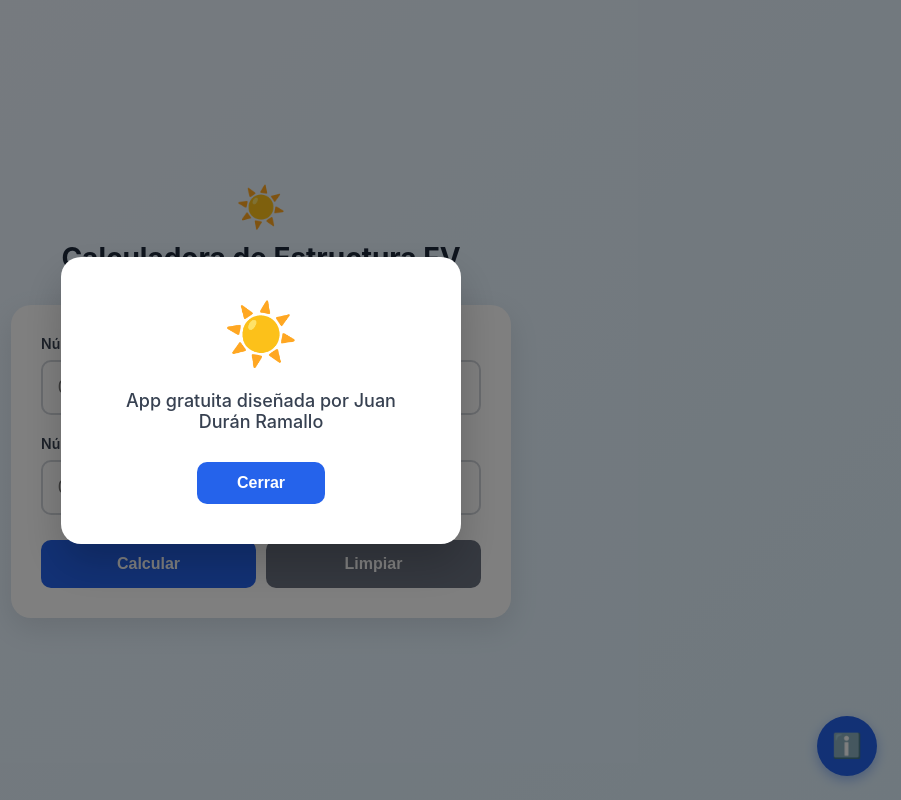
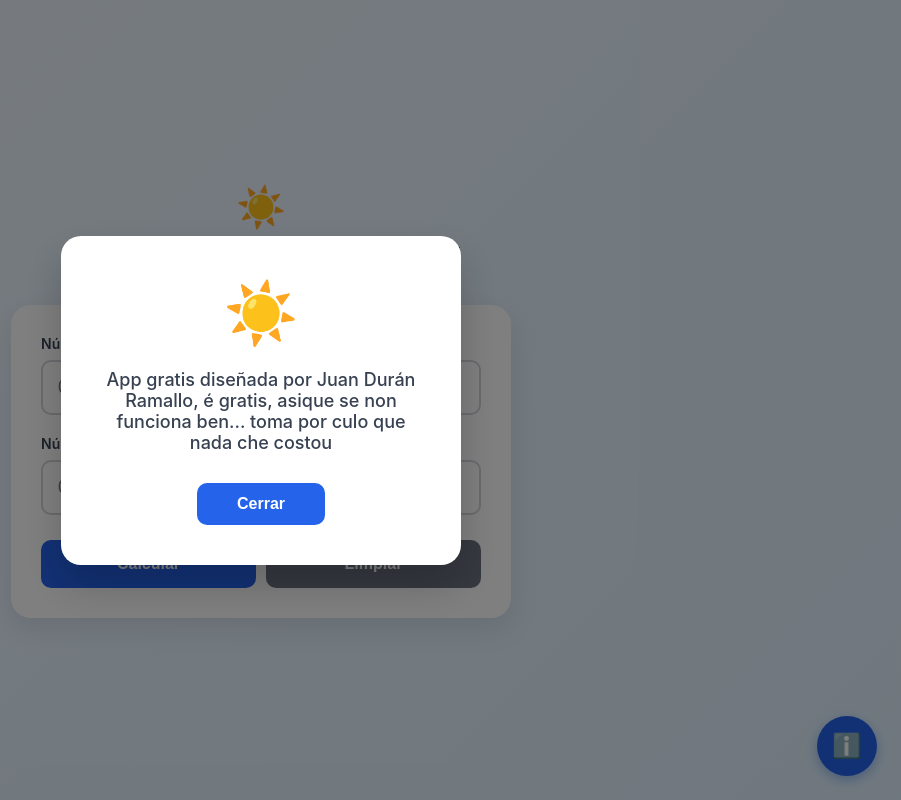
Before and after one commit to Juandr90/estructurafv.github.io, a plain HTML site: page index.html in a window 1280 px wide. Both pictures are taken after a click on the button "ℹ️". Shown: the whole page, without its empty margins (379-1280 px from the left). Drawn offline with Linux system fonts and the light colour scheme.

Commit message:
Actualizar index.html

```diff
--- a/index.html
+++ b/index.html
@@ -254,7 +254,7 @@
     <div id="modal" class="modal" onclick="cerrarInfo(event)">
         <div class="modal-content" onclick="event.stopPropagation()">
             <div class="modal-icon">☀️</div>
-            <p class="modal-text">App gratuita diseñada por Juan Durán Ramallo</p>
+            <p class="modal-text">App gratis diseñada por Juan Durán Ramallo, é gratis, asique se non funciona ben... toma por culo que nada che costou</p>
             <button class="btn-close" onclick="cerrarInfo()">Cerrar</button>
         </div>
     </div>
```
